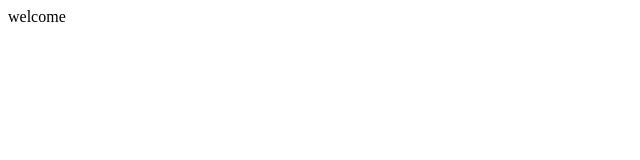
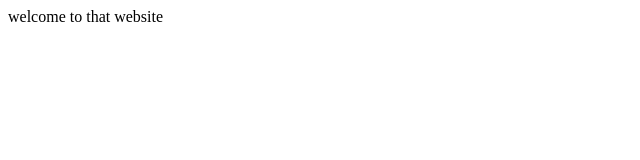
Before and after one commit to pa143naik/git, a plain HTML site: page index.html in a window 1280 px wide. Shown: the whole page, without its empty margins (0-640 px from the left). Drawn offline with Linux system fonts and the light colour scheme.

Commit message:
one complete

```diff
--- a/index.html
+++ b/index.html
@@ -6,6 +6,6 @@
     <title>Document</title>
 </head>
 <body>
-    welcome
+    welcome to that website
 </body>
 </html>
```
